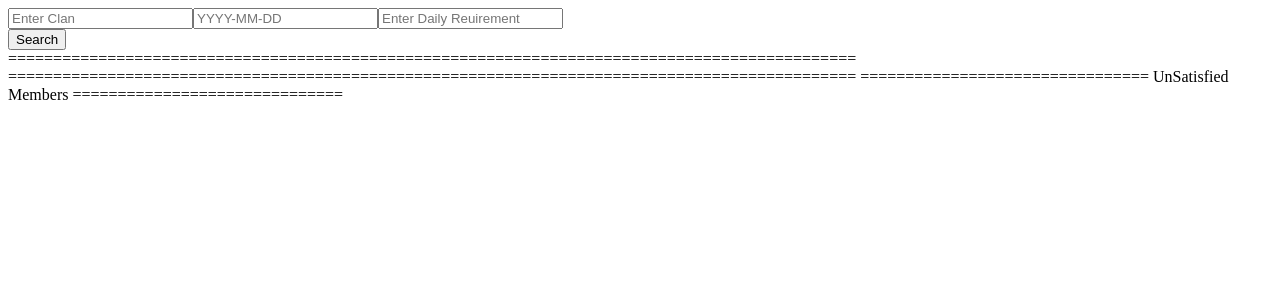
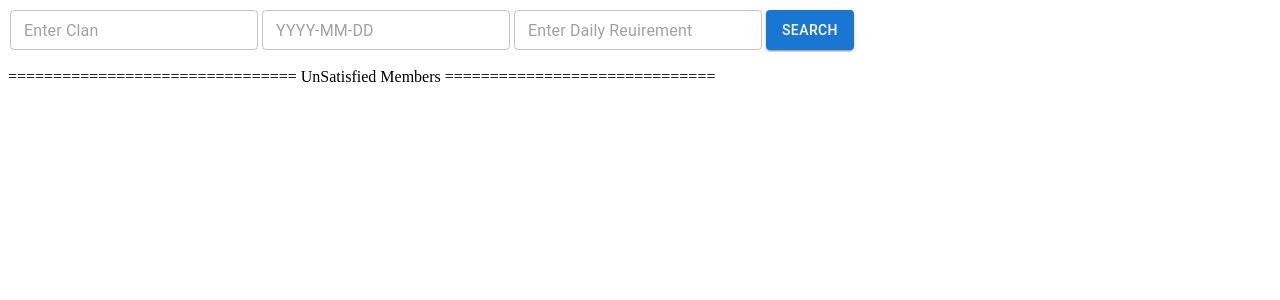
Before and after one commit to Winni731/mini-app, a React (Create React App) app: page / in a window 1280 px wide. Shown: the top 300 px of the page. Built offline with nearby package versions, Linux system fonts and the light colour scheme.

Commit message:
fix clan member bugs

```diff
--- a/package.json
+++ b/package.json
@@ -4,6 +4,8 @@
   "version": "0.1.0",
   "private": true,
   "dependencies": {
+    "@emotion/react": "^11.14.0",
+    "@emotion/styled": "^11.14.0",
     "@mui/icons-material": "^6.4.0",
     "@mui/material": "^6.4.0",
     "cra-template": "1.2.0",
--- a/src/App.js
+++ b/src/App.js
@@ -1,9 +1,11 @@
 import React, { useState, useEffect } from 'react';
 import moment from 'moment';
+import { ListItemAvatar, ListItemText, TextField, List, ListItem, Divider } from '@mui/material';
+import Button from '@mui/material/Button';
+import Avatar from '@mui/material/Avatar';
 
 function App() {
 
-  const [name, setName] = useState('');
   const [searchDate, setSearchDate] = useState('')
   const [playerData, setPlayerData] = useState([])
   const [dataPerDay, setDataPerDay] = useState([])
@@ -40,18 +42,22 @@ function App() {
 
   const fetchTotalScores = async() => {
     const clan = inputValue.clanName.toLocaleLowerCase()
-    const membersResponse = await fetch(`https://robloxproxy.andreybusinessacc6675.workers.dev/usernames/${clan}`)
+    const membersResponse = await fetch(`https://ps99.biggamesapi.io/api/clan/${clan}`)
     if (!membersResponse.ok) {
       throw new Error("Failed to fetch members")
     }
-    const membersList = await membersResponse.json()
+    // const membersList = await membersResponse.json()
+    const clanInfo = await membersResponse.json()
+    const membersList = clanInfo.data.Members
 
     setMembers(membersList)
     let scoredMembers = []
     let redMembersL = []
     for (const member of membersList) {
-      const scoreResponse = await fetch(`https://api.petsimulatorclans.com/${clan}/${member.id}`)
+      try {
+        const scoreResponse = await fetch(`https://api.petsimulatorclans.com/${clan}/${member.UserID}`)
         if (!scoreResponse.ok) {
+          console.log(" cannot fetch member: " + member.UserID)
           throw new Error("Failed to fetch member data")
         }
         const scoreData = await scoreResponse.json()
@@ -59,22 +65,45 @@ function App() {
         const score = getOneDayData(date_range, scoreData)
         const meet = score - inputValue.requirement >= 0
         const diff = inputValue.requirement - score
+        const userNameResponse = await fetch(`https://robloxproxy.andreybusinessacc6675.workers.dev/proxy/user/?userID=${member.UserID}`)
+        if (!userNameResponse.ok) {
+          console.log(" cannot find username with id: " + member.UserID)
+          throw new Error("Failed to fetch member details data")
+        }
+        const userInfo = await userNameResponse.json()
+
+        var img = new Image()
+        img.src = `https://ihateproxies.andreybusinessacc6675.workers.dev/user/image/${member.UserID}`
         if ( !meet ) {
           const exist = redMembers.some(item => item.id === member.id)
           if (!exist) {
-          redMembersL.push({ ...member, score: score, pass: meet, diff: diff })
+            redMembersL.push({ ...member, score: score, pass: meet, diff: diff, name: userInfo.name, avatar: img.src})
           }
         }
         const exist = scoreList.some(item => item.id === member.id)
         if (!exist) {
-        // scoreList.push(member_a)
-        scoredMembers.push({ ...member, score: score, pass: meet })
+          scoredMembers.push({ ...member, score: score, pass: meet, name: userInfo.name, avatar: img.src })
         }
-      // scoredMembers.push({ ...member, score: score })
       }
+      catch(error) {
+        const score = "No Data Found From petsimulatorclans"
+        const exist = scoreList.some(item => item.id === member.id)
+        const exist_not_meet = redMembersL.some(item => item.id === member.id)
+        if (!exist) {
+          scoredMembers.push({ ...member, score: score, pass: false, name: member.id})
+        }
+        if (!exist_not_meet) {
+          redMembersL.push({ ...member, score: score, pass: false, name: member.id})
+        }
+        console.log(error)
+      }
+    }
+    scoredMembers.sort((a, b) => b.score - a.score)
+    redMembersL.sort((a, b) => b.score - a.score)
     setScoreList(scoredMembers)
     setredMembers(redMembersL)
   }
+
 
   const getTimeRange = (date) => {
     const start = date + "00:00:00.000"
@@ -111,47 +140,62 @@ function App() {
 
   return (
     <div className="App">
-      <div>
-        <input
+      <div style={{ display: 'flex' }}>
+        <TextField
+            sx={{ margin: '2px'}}
+            size="small"
             type="text"
             name="clanName"
             placeholder="Enter Clan"
             value={inputValue.clanName}
             onChange={handleClanChange}
           />
-        <input
+        <TextField
+          sx={{ margin: '2px'}}
+          size="small"
           type="text"
           name="date"
           placeholder="YYYY-MM-DD"
           value={inputValue.date}
           onChange={handleDateChange}
         />
-        <input
+        <TextField
+          sx={{ margin: '2px'}}
+          size="small"
           type="text"
           name="requirement"
           placeholder="Enter Daily Reuirement"
           value={inputValue.requirement}
           onChange={handleRequirementChange}
         />
-      </div>
-      <button onClick={fetchTotalScores}>Search</button>
-      <div>
-        { scoreList.length !== 0 && scoreList.map((member, i) => (
-          <div key={member.id} style={{ backgroundColor: member.pass ? "white" : "red"}}>
-            {member.name} - {member.score}
-          </div>
-        ))}
+        <Button variant="contained" onClick={fetchTotalScores} sx={{ margin: '2px'}}>Search</Button>
       </div>
       <div>
-        ==============================================================================================
-        ==============================================================================================
+        <List sx={{ bgcolor: 'background.paper'}}>
+        { scoreList.length !== 0 && scoreList.map((member, i) => (
+          <ListItem alignItems="flex-start" key={member.id} style={{ margin: '5px', backgroundColor: member.pass ? "white" : "pink"}}>
+             <Avatar src={member.avatar} />
+             {/* {member.name} : <span>{member.score}</span> */}
+             <ListItemText
+             primary={member.name}
+             secondary={
+              member.score
+             }
+             />
+             <Divider variant="inset" component="li" />
+          </ListItem>
+        ))}
+        </List>
+      </div>
+      <div>
+
         ================================       UnSatisfied Members      ==============================
 
       </div>
       <div>
         { redMembers.length !== 0 && redMembers.map((member, i) => (
-          <div key={i}>
-            {member.name} - {member.score}   need to grind: <span style={{ color: "red"}}> {member.diff}</span>
+          <div key={i} style={{ margin: '5px'}}>
+            <span>{member.name}</span>:  <span>{member.score}</span>   ========= need to grind: <span style={{ color: "red"}}> {member.diff}</span>
           </div>
         ))}
       </div>
```
Also changed, not shown: 1 other file (tests, documents, lock files or other folders). Lines whose indentation alone changed are shown as unchanged.
